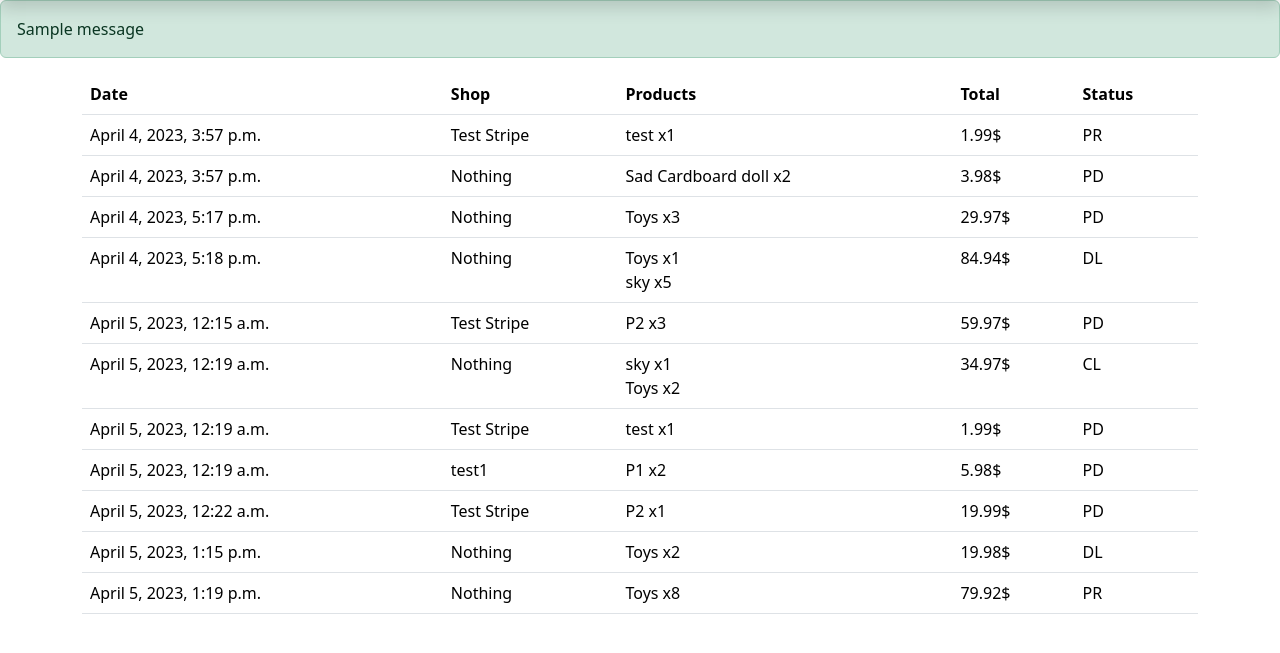
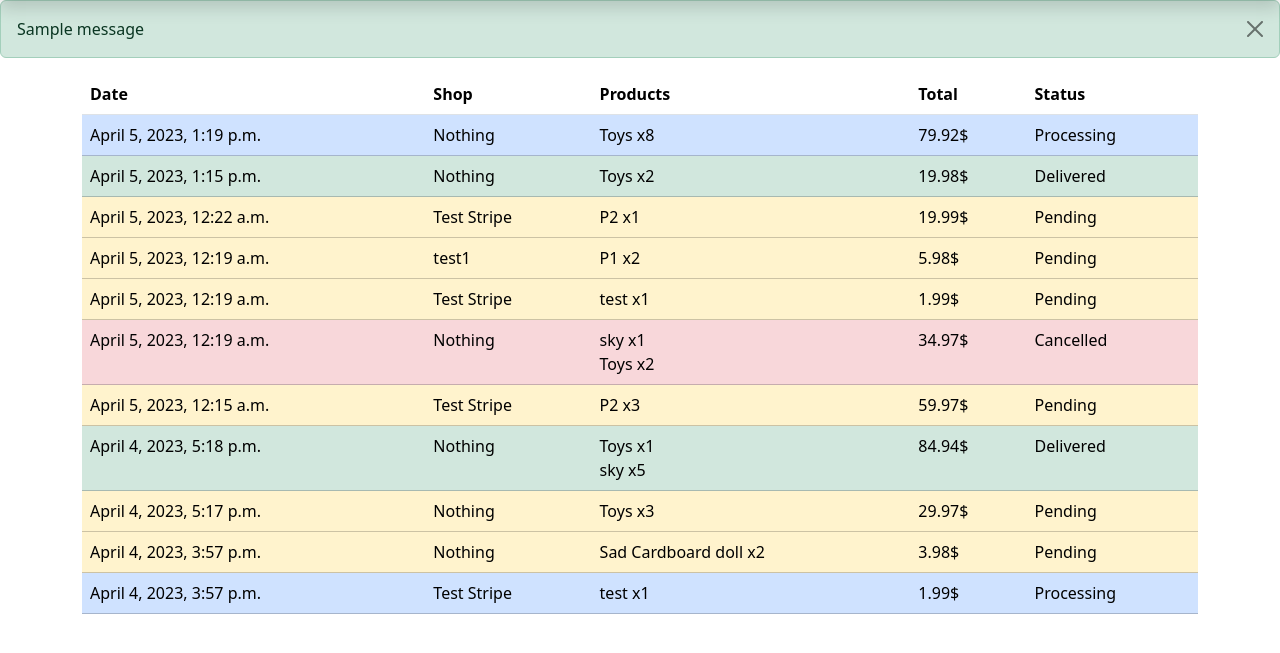
Before and after one commit to al-rafi304/Ecommerce-Website, a Django app: page /orders/ in a window 1280 px wide. Shown: the part 60-713 px from the top of the page. Run offline with Django 4.2, Linux system fonts and the light colour scheme; a user stored in the database is signed in; data comes from the database, SQL or seed files in the repository; both versions use the stored data as it was after the commit; tables that the repository leaves empty hold one stand-in row (values such as "Sample post"); one stand-in notice (Sample message) is shown.

Commit message:
Order status changable, Both order page UI improved, alerts dismissable

```diff
--- a/ecom_website/store/templates/store/base.html
+++ b/ecom_website/store/templates/store/base.html
@@ -127,8 +127,9 @@
 
     {% if messages %}
         {% for message in messages %}
-
-            <div class="alert alert-{% if message.tags == 'error' %}danger{% else %}{{message.tags}}{% endif %}" role="alert">{{message}}</div>
+            <div class="alert alert-{% if message.tags == 'error' %}danger{% else %}{{message.tags}}{% endif %} alert-dismissible fade show" role="alert">{{message}}
+                <button type="button" class="btn-close" data-bs-dismiss="alert" aria-label="Close"></button>
+            </div>
         {% endfor %}
     {% endif %}
 
--- a/ecom_website/store/templates/store/my_orders.html
+++ b/ecom_website/store/templates/store/my_orders.html
@@ -2,8 +2,8 @@
 
 {% block content %}
 
-<div class="container">
-    <table class="table">
+<div class="container mt-3">
+    <table class="table table-hover">
         <thead>
             <tr>
                 <th>Date</th>
@@ -15,7 +15,12 @@
         </thead>
         <tbody>
             {% for order in orders %}
-            <tr>
+            <tr class="
+            {% if order.order.order_status == order.order.CANCELLED %}table-danger
+            {% elif order.order.order_status == order.order.PENDING%}table-warning
+            {% elif order.order.order_status == order.order.PROCESSING%}table-primary
+            {% elif order.order.order_status == order.order.DELIVERED%}table-success
+            {% endif %}">
                 <td>{{ order.order.created_at}}</td>
                 <td>{{ order.order.shop }}</td>
                 <td>
@@ -24,7 +29,7 @@
                     {% endfor %}
                 </td>
                 <td>{{ order.total }}$</td>
-                <td>{{ order.order.order_status }}</td>
+                <td>{{ order.order.get_order_status_display }}</td>         <!-- get_attributeName_display give the human readable name -->
                 {% endfor %}
             </tr>
         </tbody>
--- a/ecom_website/store/views.py
+++ b/ecom_website/store/views.py
@@ -260,7 +260,7 @@ def checkout_success(request, session_id):
 
 
 def my_orders(request):
-    orders_obj = Order.objects.filter(member=request.user)      # SELECT * FROM Order WHERE member=request.user
+    orders_obj = Order.objects.filter(member=request.user).order_by('-created_at')      # SELECT * FROM Order WHERE member=request.user ORDER BY created_at DESC
 
     orders = []
 
@@ -293,7 +293,16 @@ def shop_orders(request, shop_id):
         raise Http404('Error page not found')
 
     shop = Shop.objects.get(id=shop_id)
-    orders_obj = Order.objects.filter(shop=shop)      # SELECT * FROM Order WHERE member=request.user
+    orders_obj = Order.objects.filter(shop=shop).order_by('-created_at')      # SELECT * FROM Order WHERE shop=shop ORDER BY created_at DESC
+
+    if request.method == "POST":
+        order_id = request.POST['order_id']
+        order_status = request.POST['status']
+        order_instance = Order.objects.get(id=order_id)
+        order_instance.order_status = order_status
+        order_instance.save()
+
+        return redirect('shop_orders', shop_id=shop_id)
 
     orders = []
 
```
Also changed, not shown: ecom_website/store/templates/store/shop_orders.html (+19 -3 lines), ecom_website/db.sqlite3.
